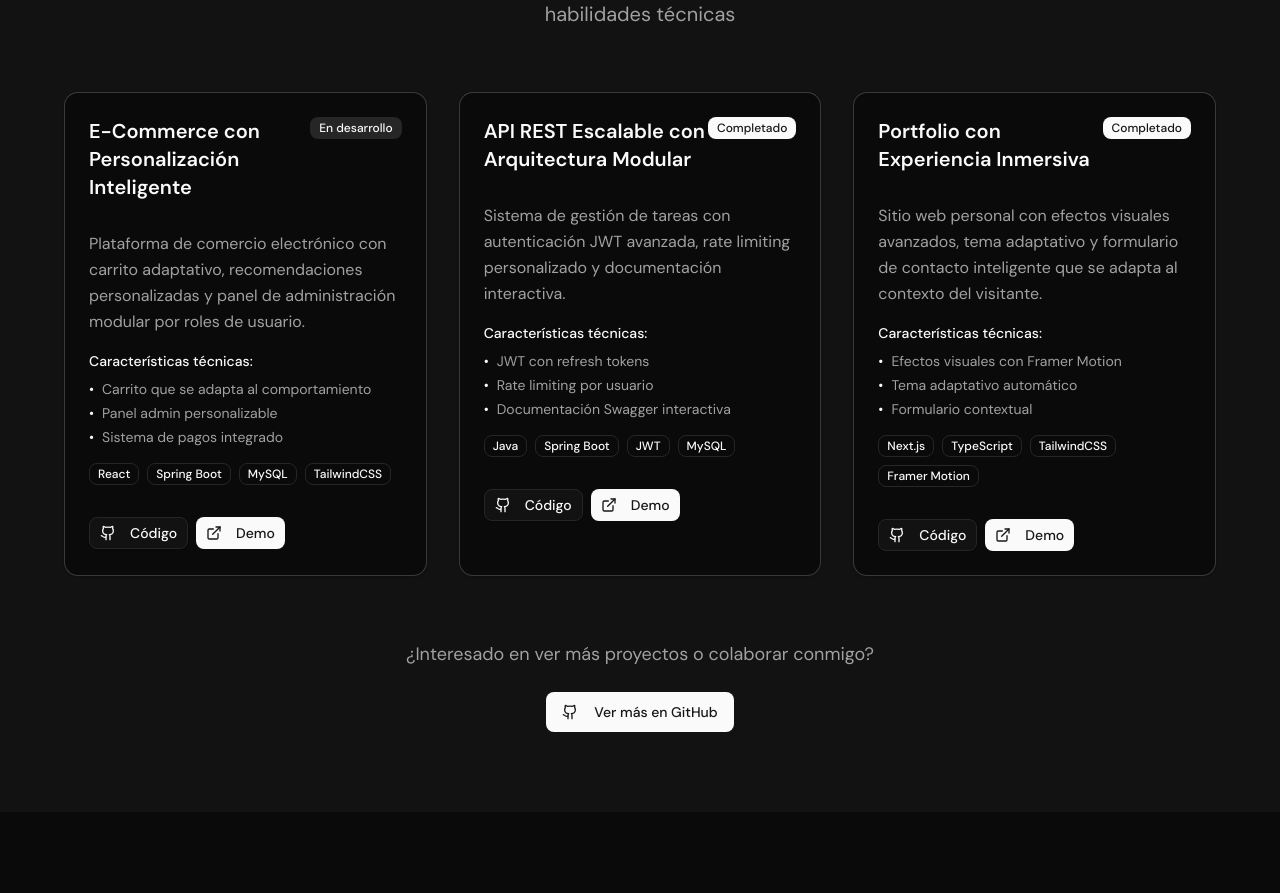
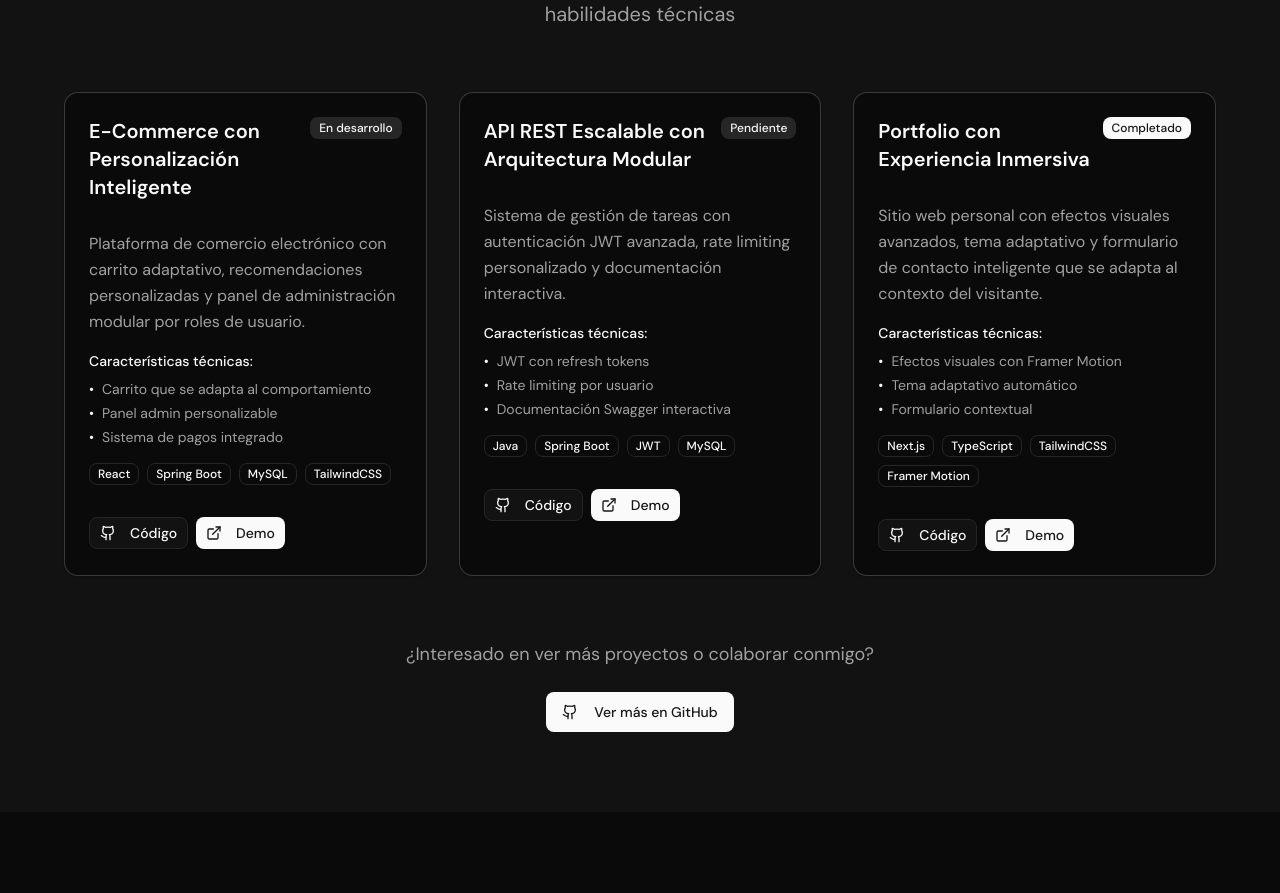
Before and after one commit to FoTrix/portafolio, a Next.js app: page / in a window 1280 px wide. Shown: the part 3406-4299 px from the top of the page. Built offline with nearby package versions, Linux system fonts and the light colour scheme.

Commit message:
Complete

```diff
--- a/components/sections/projects-section.tsx
+++ b/components/sections/projects-section.tsx
@@ -19,7 +19,7 @@ const projects = [
     description: "Sistema de gestión de tareas con autenticación JWT avanzada, rate limiting personalizado y documentación interactiva.",
     highlights: ["JWT con refresh tokens", "Rate limiting por usuario", "Documentación Swagger interactiva"],
     tech: ["Java", "Spring Boot", "JWT", "MySQL"],
-    status: "Completado",
+    status: "Pendiente",
     github: "#",
     demo: "#",
   },
```
